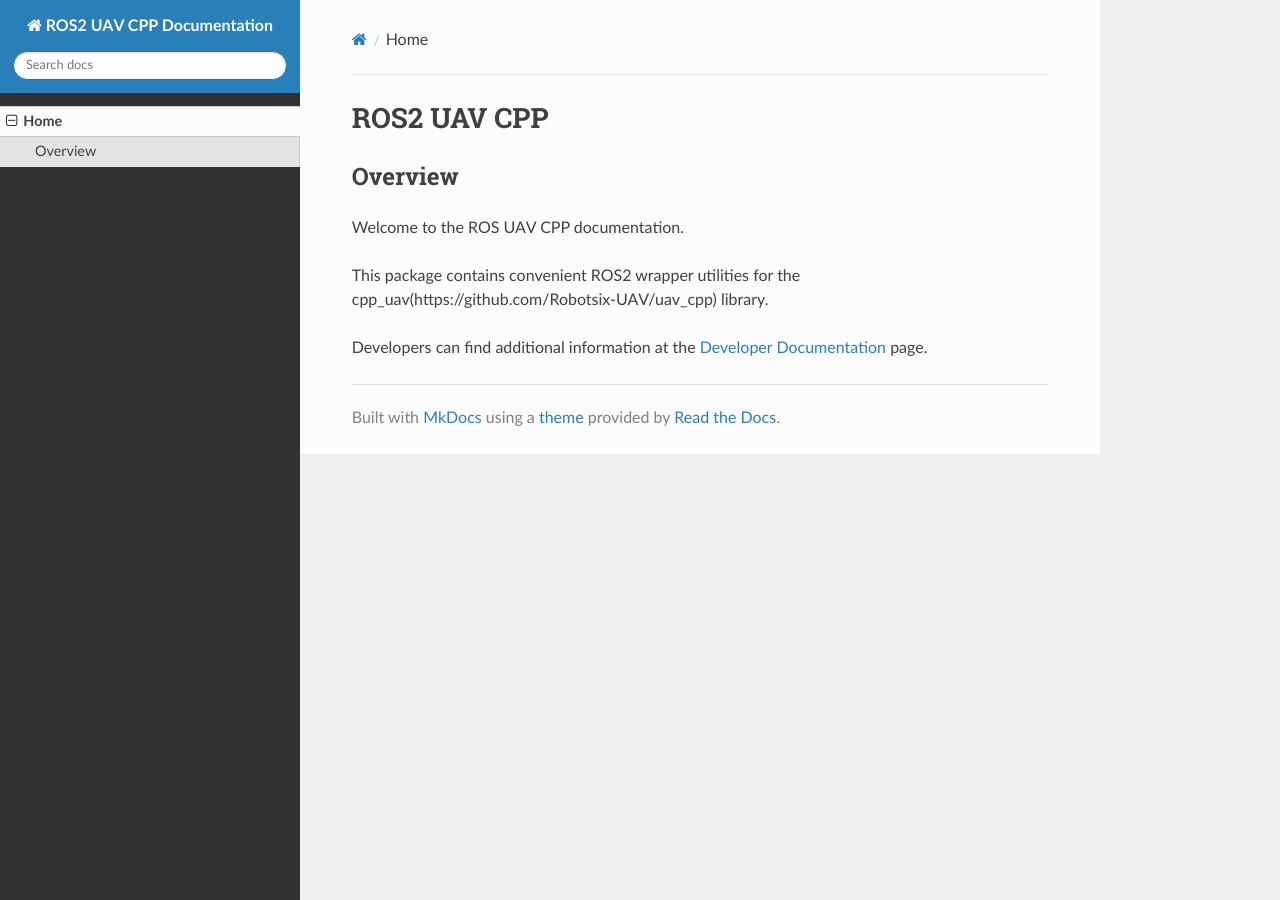
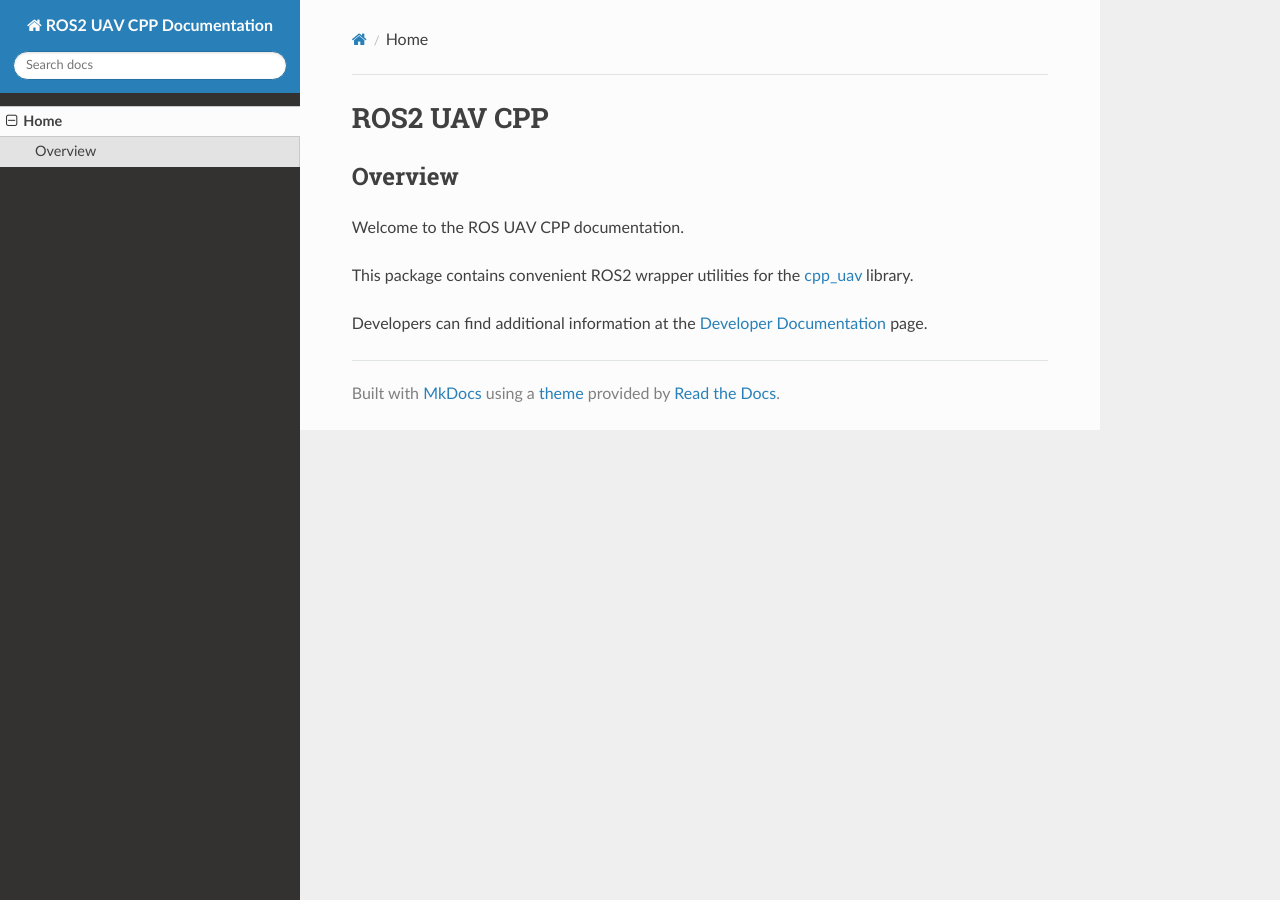
Before and after one commit to Robotsix-UAV/ros2_uav_cpp, an MkDocs documentation site: the page built from docs/index.md, in a window 1280 px wide. Built offline with MkDocs 1.6.1, drawn with Linux system fonts in a browser that asks for light colours; nearby versions of some CDN libraries.

Commit message:
improve doc

```diff
--- a/docs/index.md
+++ b/docs/index.md
@@ -4,6 +4,6 @@
 
 Welcome to the ROS UAV CPP documentation.
 
-This package contains convenient ROS2 wrapper utilities for the cpp_uav(https://github.com/Robotsix-UAV/uav_cpp) library.
+This package contains convenient ROS2 wrapper utilities for the [cpp_uav](https://github.com/Robotsix-UAV/uav_cpp) library.
 
 Developers can find additional information at the [Developer Documentation](dev/ros2_uav_cpp) page.
```
